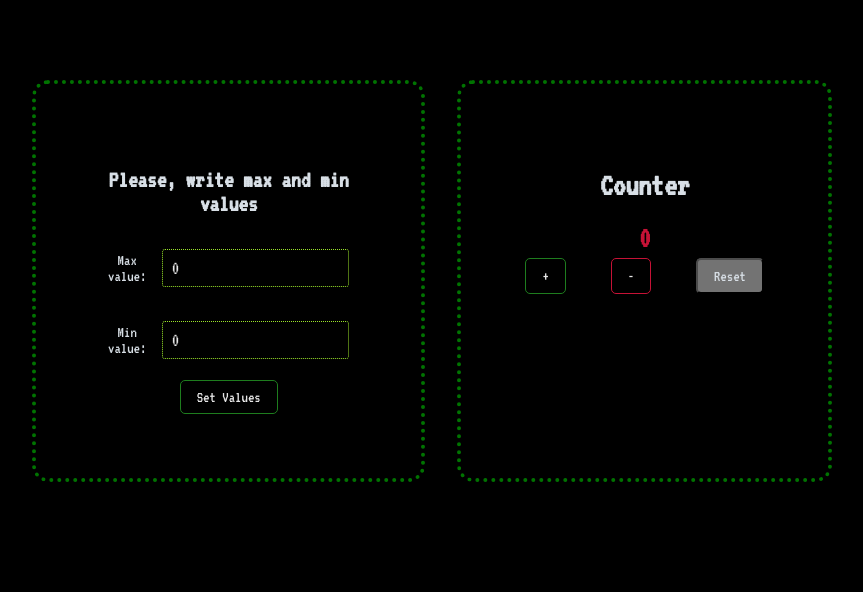
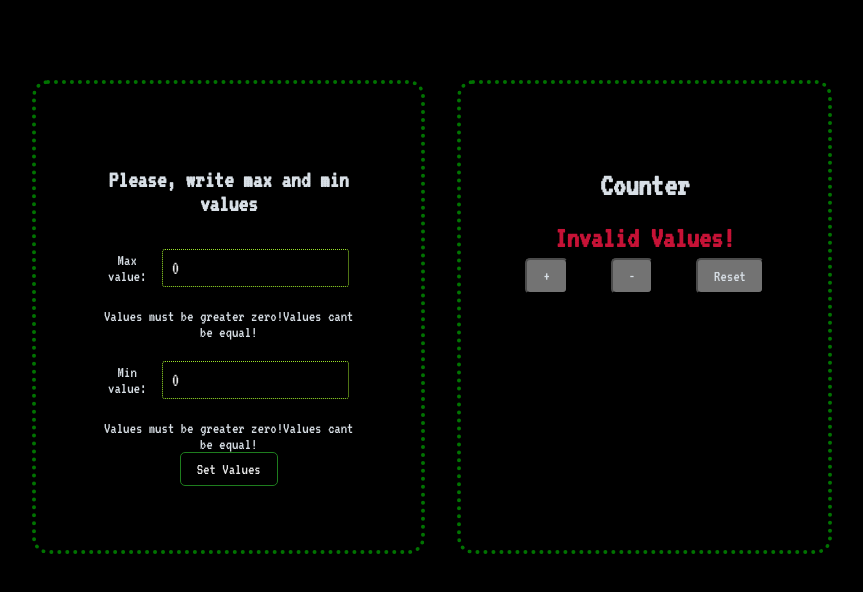
Before and after one commit to w1llow1sp/IT-INCUBATOR-advanced-counter, a React (Create React App) app: page / in a window 1280 px wide. Shown: the top 592 px of the page, without its empty margins (208-1071 px from the left). Built offline with nearby package versions, Linux system fonts and the light colour scheme.

Commit message:
Complete near 80% of task

```diff
--- a/src/App.tsx
+++ b/src/App.tsx
@@ -41,28 +41,27 @@ function App() {
 
     /* Универсальная функция для компоненты Button ,
      в зависимости от имени кнопки  */
-  const universalBtnHandler = (name:BtnNameTypes) => {
   let maxValue= Number(maxInputValue)
   let minValue = Number(minInputValue)
-    switch (name) {
-      case "+": {
-         return counter === maxValue
-             ? counter=maxValue
-             : setCounter(++counter)
-           // localStorage.setItem('counter',JSON.stringify(counter))
 
+  function PlusButtonHandler () {
+    if (counter >= maxValue) {
+    return  counter=maxValue
     }
-      // обрабатываем  не выводим значения до нуля
-      case "-": {
-        return counter < minValue
-            ? counter=minValue
-            : setCounter(--counter)
+    setCounter(++counter)
   }
-      //обнуляем
-      default : {
+
+  function MinusButtonHandler () {
+    if ( counter <= minValue) {
+     return  counter=minValue
+    }
+    setCounter(--counter)
+  }
+
+  function ResetButtonHandler () {
     return setCounter(minValue)
   }
-    }}
+
 
   return (
     <div className="App">
@@ -78,9 +77,12 @@ function App() {
       </Card>
       <Card>
         <Counter counter={counter}
-                 universalBtnHandler={universalBtnHandler}
                  minInputValue={minInputValue}
                  maxInputValue={maxInputValue}
+
+                 PlusButtonHandler={PlusButtonHandler}
+                 MinusButtonHandler={MinusButtonHandler}
+                 ResetButtonHandler={ResetButtonHandler}
         />
       </Card>
 
--- a/src/components/Counter/Counter.tsx
+++ b/src/components/Counter/Counter.tsx
@@ -1,45 +1,61 @@
-import React from 'react';
-import {BtnNameTypes, Button} from "../../components-ui/Button/Button";
+import React, {useState} from 'react';
+import {Button} from "../../components-ui/Button/Button";
 import styles from './Counter.module.css'
 
 type AppPropsType ={
     counter:number
-    universalBtnHandler : (name:BtnNameTypes) => void
     minInputValue:number
     maxInputValue:number
+
+    PlusButtonHandler:()=>void
+    MinusButtonHandler:()=>void
+    ResetButtonHandler:()=>void
 }
 
 export const Counter = (props:AppPropsType) => {
     let maxValue= Number(props.maxInputValue)
     let minValue = Number(props.minInputValue)
 
-    function disablePlusButton () {
-        // counter -- это MinValue
-      return  minValue >= maxValue
-    }
-    function disableMinusButton () {
-        // counter -- это MinValue
-        return  props.counter < minValue
-    }
-    function disableResetrButton () {
-        // counter -- это MinValue
-        return  props.counter === 0
-    }
+    let isEqualValues =
+        minValue === maxValue
+        || minValue === 0
+        || maxValue === 0
+        || minValue >= maxValue
+            ? 'Invalid Values!'
+            : props.counter
+
+    /*--Для лучшей читаемости и рефакторинга кода вынесла все стили наверх--*/
+    const plusBtnColor = props.counter >= maxValue ? 'disabled' :'green' ;
+    const minusBtnColor = props.counter <= minValue ? 'disabled' : 'red';
+    const resetBtnColor = props.counter === 0 ? 'disabled' : 'blue';
+    const counterColor= props.counter === maxValue || props.counter === minValue ||isEqualValues ? styles.criticalCounter :styles.defaultCounter
+    /*----*/
+    /*--Для лучшей читаемости и рефакторинга кода вынесла все функции для кнопок наверх--*/
+    const plusBtnHandler = () => {props.PlusButtonHandler()}
+    const minusBtnHandler = () => {props.MinusButtonHandler()}
+    const resetBtnHandler = () => {props.ResetButtonHandler()}
+    /*----*/
+
+
     return (
         <div className={styles.counterWrapper}>
             <h1>Counter</h1>
-            <div className={`${props.counter === maxValue? styles.criticalCounter :styles.defaultCounter}`}>{props.counter}</div>
+            <div className={counterColor}>
+                {isEqualValues}
+            </div>
             <div className={'btnWrapper'}>
                 <Button
-                   // disabledFunction={disablePlusButton}
-                    color={minValue === maxValue  ?'green' :'disabled' } callBack={()=>props.universalBtnHandler('+')}>+</Button>
+                    color={plusBtnColor}
+                    callBack={plusBtnHandler}>+</Button>
                 <Button
-                    //disabledFunction={disableMinusButton}
-                        color={props.counter < minValue? 'disabled' :'red'} callBack={()=>props.universalBtnHandler('-')}>-</Button>
+                        color={minusBtnColor}
+                        callBack={minusBtnHandler}>-</Button>
                 <Button
-                   // disabledFunction={disableResetrButton}
-                    color={props.counter === 0 ? 'disabled' :'blue'} callBack={()=>props.universalBtnHandler('Reset')}>Reset</Button>
+                    color={resetBtnColor}
+                    callBack={resetBtnHandler}>Reset</Button>
             </div>
         </div>
     );
 };
+
+//TODO: Что-то сделать со стилями
--- a/src/components/ValueSetter/ValueSetter.tsx
+++ b/src/components/ValueSetter/ValueSetter.tsx
@@ -1,3 +1,84 @@
+import React, {ChangeEvent, useState} from 'react';
+import styles from './ValueSetter.module.css'
+import {Input} from "../../components-ui/Input/Input";
+import {Button} from "../../components-ui/Button/Button";
+
+type AppPropsType = {
+    minInputValue:number
+    setMinInputValue:(minInputValue:number)=>void
+
+    maxInputValue:number
+    setMaxInputValue:(maxInputValue:number)=>void
+
+    addNumbersToLocalStorage:()=>void
+    disabled: boolean
+
+}
+
+export const ValueSetter = (props:AppPropsType) => {
+
+    const testFunc = (value: string, name: 'start' | 'max') => {
+        name === 'start' ?
+            props.setMinInputValue(+value)
+            :  props.setMaxInputValue(+value)
+    }
+
+    /*Я решила не делать стейт для ошибок, поэтому вынесла их
+    * в условный рендеринг. Можете тряпкой ссаной кинуть */
+    let isEqual = props.minInputValue === props.maxInputValue
+        ? 'Values cant be equal!'
+        : ''
+    let isGreaterThanZero = props.minInputValue <= 0 ||  props.maxInputValue<=0
+        ? 'Values must be greater zero!'
+        : ''
+
+
+    return (
+        <div>
+            <h2>Please, write max and min values</h2>
+                <div className={styles.input__wrapper}>
+                    <p className={styles.input__text}>Max value:</p>
+                    <Input type={"number"}
+                           styles={'primary'}
+                           min={0}
+                           name='max'
+                           required={true}
+                           callback={testFunc}
+                           inputValue={props.maxInputValue}
+                           />
+
+                </div>
+            {isGreaterThanZero}
+            {isEqual}
+                <div className={styles.input__wrapper}>
+                    <p className={styles.input__text}>Min value:</p>
+                    <Input type={"number"}
+                           name='start'
+                           min={0}
+                           styles={'primary'}
+                           required={true}
+                           callback={testFunc}
+                           inputValue={props.minInputValue}/>
+
+                </div>
+            {isGreaterThanZero}
+            {isEqual}
+            <div>
+                <Button color={props.disabled ? 'disabled':'green'}
+                        disabled={props.disabled}
+                        callBack={props.addNumbersToLocalStorage}
+                >Set Values
+
+                </Button>
+            </div>
+
+        </div>
+    );
+};
+
+//TODO: Сделать обрабочик ошибки от нуля
+
+/*
 import React, {ChangeEvent, useState} from 'react';
 import styles from './ValueSetter.module.css'
 import {Input} from "../../components-ui/Input/Input";
@@ -47,12 +128,12 @@ export const ValueSetter = (props:AppPropsType) => {
                        callback={testFunc}
                        inputValue={props.maxInputValue}
                 />
-{/*                    <input className={styles.input_primary}
+                {/!*                    <input className={styles.input_primary}
                            value={props.maxInputValue}
                            onChange={setMaxValue}
                            min={0}
                            type={'number'}
-                           required/>*/}
+                           required/>*!/}
 
             </div>
             <div className={styles.input__wrapper}>
@@ -64,13 +145,13 @@ export const ValueSetter = (props:AppPropsType) => {
                        required={true}
                        callback={testFunc}
                        inputValue={props.minInputValue}/>
-{/*                    <input className={styles.input_primary}
+                {/!*                    <input className={styles.input_primary}
                            value={props.minInputValue}
                            onChange={setMinValue}
                            min={0}
                            type={'number'}
                            required
-                    />*/}
+                    />*!/}
             </div>
             <Button color={props.disabled ? 'disabled':'green'}
                     disabled={props.disabled}
@@ -80,6 +161,4 @@ export const ValueSetter = (props:AppPropsType) => {
             </Button>
         </div>
     );
-};
-
-//TODO: Сделать обрабочик ошибки от нуля
+};*/
```
Lines whose indentation alone changed are shown as unchanged.
